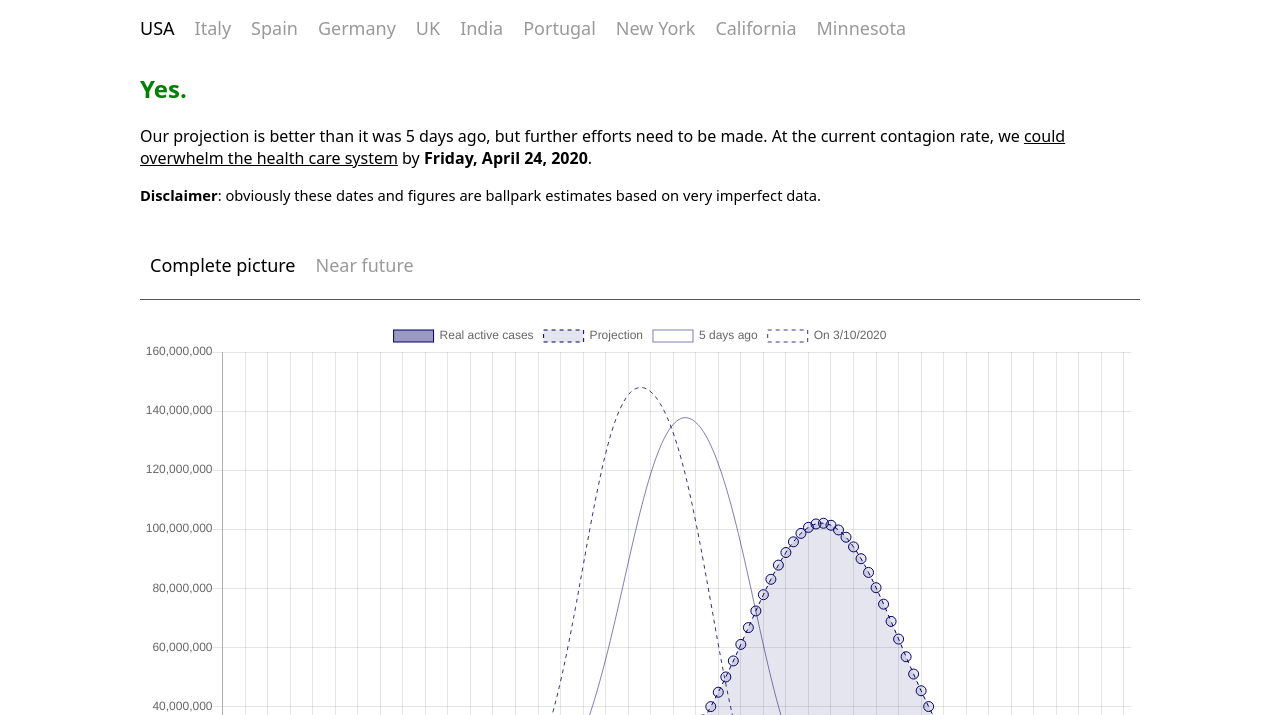
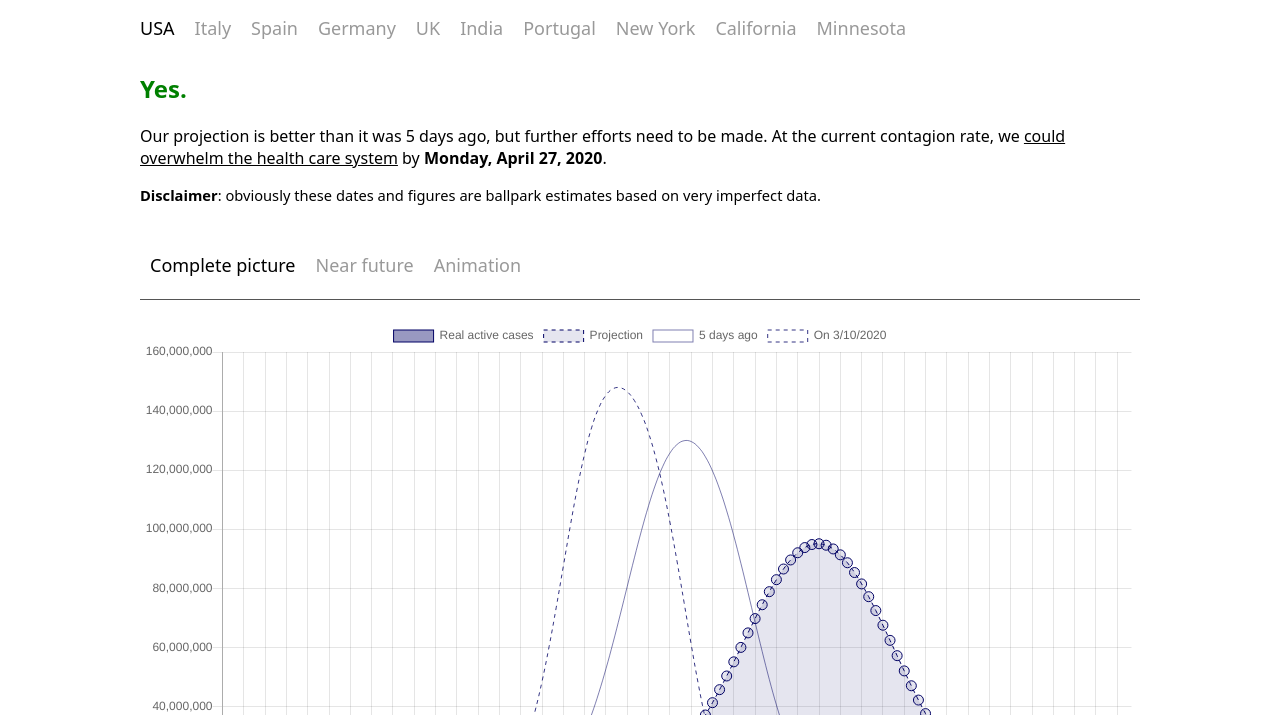
Before and after one commit to cronopista/areweflatteningthecurve, a plain HTML site: page index.html in a window 1280 px wide. Shown: the part 85-800 px from the top of the page. Drawn offline with Linux system fonts and the light colour scheme.

Commit message:
Add animation

```diff
--- a/app.js
+++ b/app.js
@@ -3,7 +3,7 @@ Chart.defaults.global.pointHitDetectionRadius = 1;
 
 var initialData = regionData["USA"];
 var data;
-
+var growthChart;
 
 function createChart(data) {
     var ctx = document.getElementById('growthChart');
@@ -64,7 +64,7 @@ function createChart(data) {
         });
     }
 
-    var growthChart = new Chart(ctx, {
+    growthChart = new Chart(ctx, {
         type: 'line',
         data: chartData,
         options: {
@@ -109,20 +109,20 @@ function createChart(data) {
 }
 
 var app;
+
+
+
 function recalculateForDate(days) {
 
     var dateLimit = new Date();
     dateLimit.setDate(dateLimit.getDate() + days);
     data = calculate(initialData, dateLimit);
 
-    var extendedDateLimit = new Date();
-    extendedDateLimit.setDate(extendedDateLimit.getDate() + 1000);
-
 
     var data5day = JSON.parse(JSON.stringify(initialData));
     data5day.totalsInitial = data5day.totalsInitial.slice(0, data5day.totalsInitial.length - 5);
     data5day.fatalitiesInitial = data5day.fatalitiesInitial.slice(0, data5day.fatalitiesInitial.length - 5);
-    data5day = calculate(data5day, extendedDateLimit);
+    data5day = calculate(data5day);
     cutToSize(data5day, data.activeCalculated.length);
     data.activeCalculated5daysAgo = data5day.activeCalculated;
 
@@ -137,16 +137,116 @@ function recalculateForDate(days) {
         var data10day = JSON.parse(JSON.stringify(initialData));
         data10day.totalsInitial = data5day.totalsInitial.slice(0, data.fixComparition);
         data10day.fatalitiesInitial = data5day.fatalitiesInitial.slice(0, data.fixComparition);
-        data10day = calculate(data10day, extendedDateLimit);
+        data10day = calculate(data10day);
         cutToSize(data10day, data.activeCalculated.length);
         data.activeCalculated10daysAgo = data10day.activeCalculated;
     }
 
     if (!app) {
-        app = new Vue({
+        app = startVue(data);
+    } else {
+        app.$data.region = data;
+
+    }
+
+    document.getElementById('growthChart').remove();
+    document.getElementById('chartParent').innerHTML = ' <canvas id="growthChart"></canvas>';
+    createChart(data);
+}
+
+
+
+
+function animatedChart() {
+    //get frames
+    var labels = [];
+    var dataFrames = [];
+    for (var i = 10; i < initialData.totalsInitial.length; i++) {
+        var dataShort = JSON.parse(JSON.stringify(initialData));
+        dataShort.totalsInitial = dataShort.totalsInitial.slice(0, i);
+        dataShort = calculate(dataShort);
+        dataFrames.push(dataShort.activeCalculated);
+        if (dataShort.labels.length > labels.length) {
+            labels = dataShort.labels;
+        }
+    }
+
+    console.info("Animation", labels, dataFrames);
+
+    //create chart
+    document.getElementById('growthChart').remove();
+    document.getElementById('chartParent').innerHTML = ' <canvas id="growthChart"></canvas>';
+    var ctx = document.getElementById('growthChart');
+    var frame = 0;
+
+    growthChart = new Chart(ctx, {
+        type: 'line',
+        data: {
+            labels: labels,
+            datasets: [{
+                label: labels [frame+10],
+                data: dataFrames[frame],
+                backgroundColor:
+                    'rgba(0, 0, 100, 0.4)',
+                borderColor:
+                    'rgba(0, 0, 100, 1)',
+                borderWidth: 1,
+                pointRadius: 0
+            }]
+        },
+        options: {
+            maintainAspectRatio: false,
+
+            animation: {
+                easing: 'linear',
+                onComplete: function () {
+                    if(frame < dataFrames.length - 1){
+                        frame++;
+                        growthChart.data.datasets[0].label = labels [frame+10];
+                        growthChart.data.datasets[0].data = dataFrames[frame];
+                        setTimeout("growthChart.update(700)", 5);
+                    }
+                }
+            },
+            scales: {
+                yAxes: [{
+                    ticks: {
+                        beginAtZero: true,
+                        max: initialData.population * totalInfectionEstimate,
+                        callback: function (value, index, values) {
+                            return value.toLocaleString();
+                        }
+                    }
+                }]
+            },
+            annotation: {
+                annotations: [{
+                    type: 'line',
+                    mode: 'horizontal',
+                    scaleID: 'y-axis-0',
+                    value: data.healthCareLimit,
+                    borderColor: 'tomato',
+                    borderDash: [2, 2],
+                    borderWidth: 2,
+                    label: {
+                        backgroundColor: "rgb(255,255,255,0.8)",
+                        fontColor: "black",
+                        content: "Health care system capacity",
+                        enabled: true,
+                        yAdjust: -11
+                    }
+                }]
+            }
+        }
+    });
+}
+
+
+function startVue(data) {
+    return new Vue({
         el: '#mainApp',
         data: {
-                bigPictureActive: true,
+            activeChart: 'bigPicture',
             ventilatorRate: ventilatorRate,
             totalInfectionEstimate: totalInfectionEstimate,
             recoveryDays: recoveryDays,
@@ -159,31 +259,25 @@ function recalculateForDate(days) {
         },
         methods: {
             bigPicture: function (event) {
+                app.$data.activeChart = 'bigPicture';
                 recalculateForDate(2000);
             },
             nearFuture: function (event) {
+                app.$data.activeChart = 'nearFuture';
                 recalculateForDate(10);
             },
+            animatedChart: function (event) {
+                app.$data.activeChart = 'animatedChart';
+                animatedChart();
+            },
             changeRegion: function (region) {
+                app.$data.activeChart = 'bigPicture';
                 initialData = regionData[region];
                 app.$data.activeRegion = region;
                 recalculateForDate(2000);
             }
         }
     });
-
-    } else {
-        app.$data.region = data;
-
-    }
-    if (days > 1000) {
-        app.$data.bigPictureActive = true;
-    } else {
-        app.$data.bigPictureActive = false;
-    }
-    document.getElementById('growthChart').remove();
-    document.getElementById('chartParent').innerHTML = ' <canvas id="growthChart"></canvas>';
-    createChart(data);
 }
 
 var customTooltips = function (tooltip) {
--- a/index.html
+++ b/index.html
@@ -66,10 +66,12 @@
 
 
         <div id="chartButtons">
-            <div class="chartButton " v-on:click="bigPicture" v-bind:class="{ chartButtonInactive: !bigPictureActive }">
+            <div class="chartButton " v-on:click="bigPicture" v-bind:class="{ chartButtonInactive: activeChart != 'bigPicture' }">
                 Complete picture</div>
-            <div class="chartButton " v-on:click="nearFuture" v-bind:class="{ chartButtonInactive: bigPictureActive }">
+            <div class="chartButton " v-on:click="nearFuture" v-bind:class="{ chartButtonInactive: activeChart != 'nearFuture' }">
                 Near future</div>
+            <div class="chartButton " v-on:click="animatedChart" v-bind:class="{ chartButtonInactive: activeChart != 'animatedChart' }">
+                    Animation</div>
 
         </div>
         <div id="chartParent" >
--- a/styles.css
+++ b/styles.css
@@ -40,6 +40,7 @@ body{
     margin-top: 30px;
     margin-bottom: 20px;
     display: flex;
+    flex-wrap: wrap ;
 
 }
 
```
Also changed, not shown: data.js (+24 -12 lines). Lines whose indentation alone changed are shown as unchanged.
